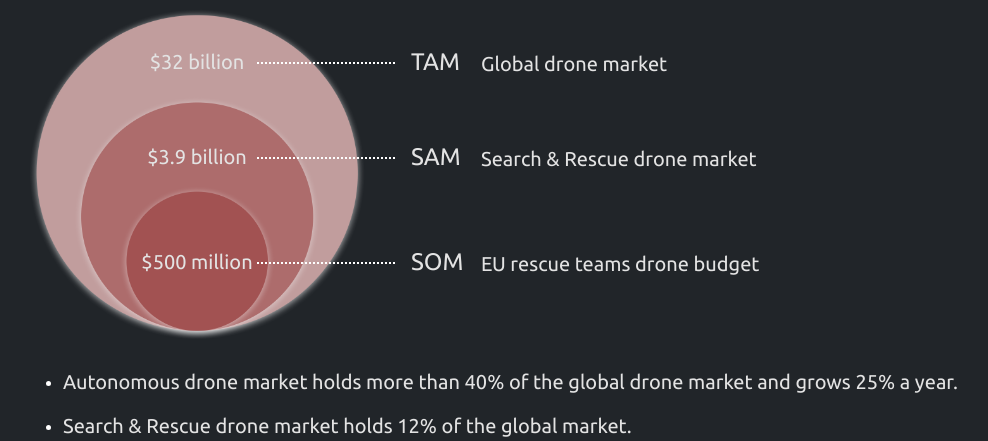
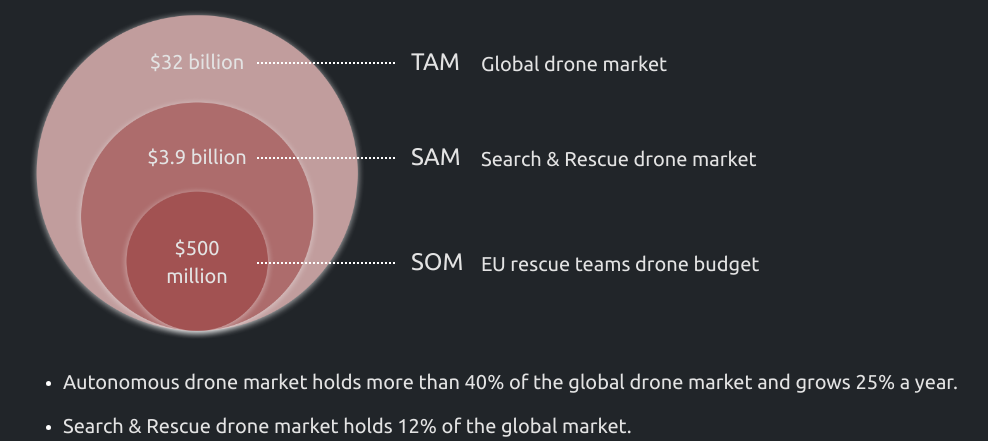
Before and after one commit to needlee-uav/website, a Flask app: page /investors in a window 1280 px wide. Shown: the part 551-992 px from the top of the page, without its empty margins (37-1025 px from the left). Run offline with Flask 3, Linux system fonts and the light colour scheme.

Commit message:
tiny fix

```diff
--- a/templates/investors.html
+++ b/templates/investors.html
@@ -5,7 +5,7 @@
             <img src="{{ url_for('static', filename='img/pitch/market.png') }}" width="100%">
             <p class="standart-p market-value" style="top: 18%;">$32 billion</p>
             <p class="standart-p market-value" style="top: 45%;">$3.9 billion</p>
-            <p class="standart-p market-value" style="top: 75%; max-width: 35%;">$500 million</p>
+            <p class="standart-p market-value" style="top: 75%; max-width: 88px;">$500 million</p>
         </div>
         <div style="width: 70%; position: relative;">
             <hr class="market-value-hr" style="top: 18%;">
```
